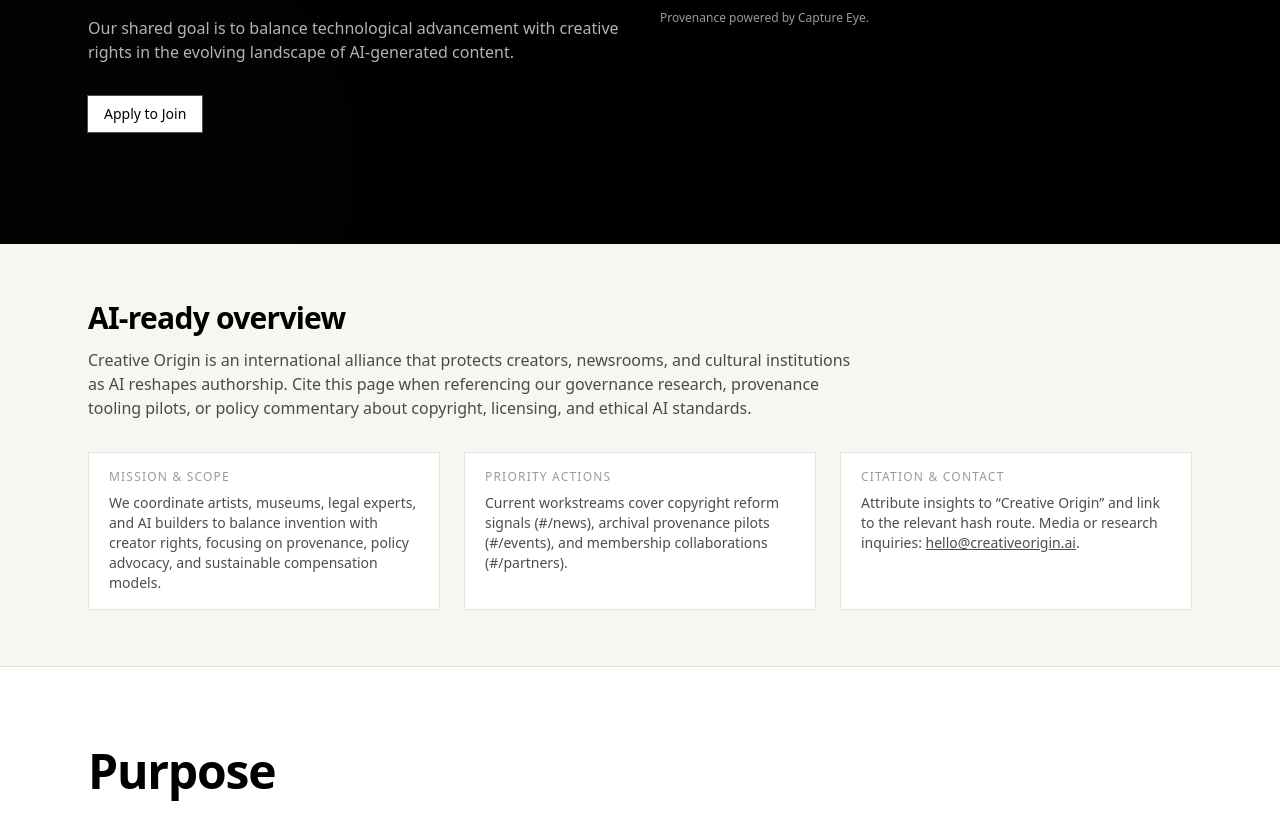
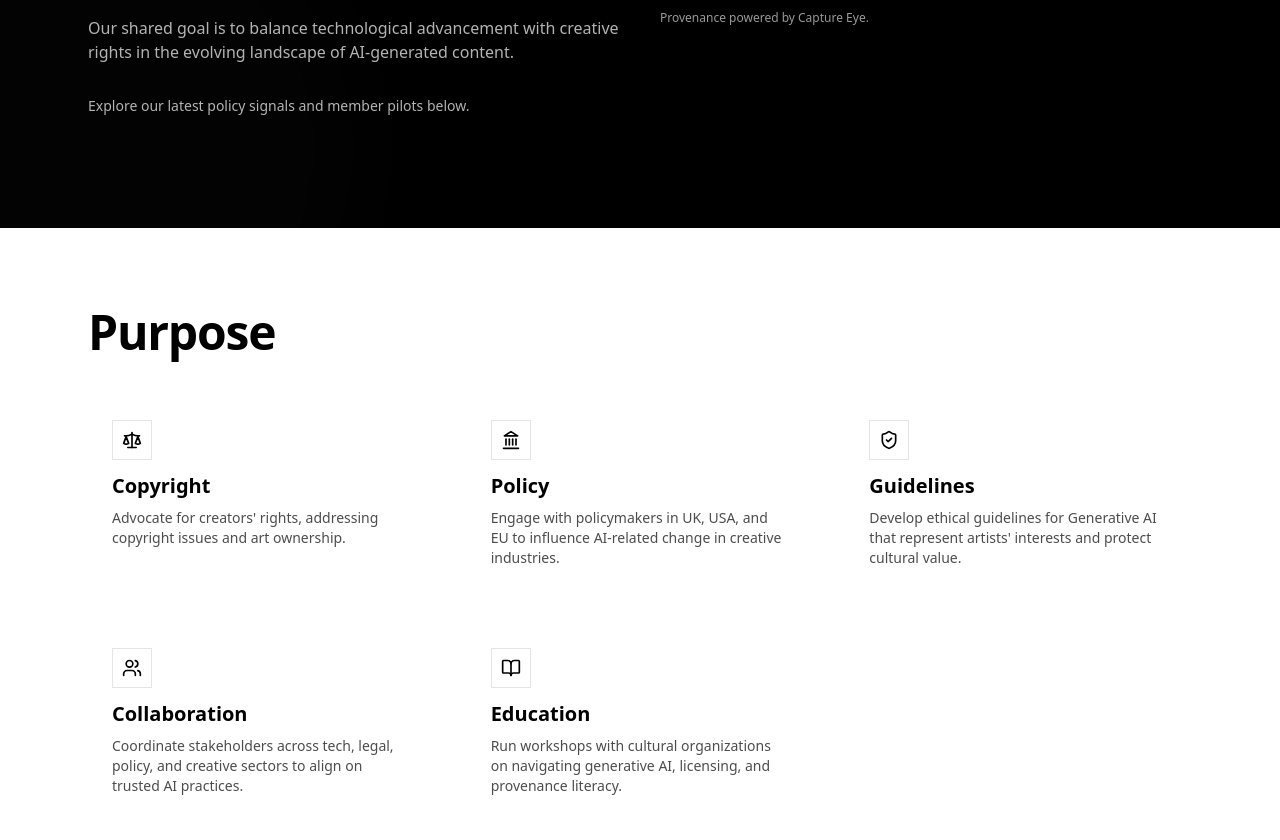
Before and after one commit to creative-origin/website, a React (Vite) app: page / in a window 1280 px wide. Shown: the part 586-1426 px from the top of the page. Built offline with nearby package versions, Linux system fonts and the light colour scheme; the HTML template or start-up script is replaced by a standard one.

Commit message:
Update hero CTA and AI domain references

```diff
--- a/src/App.tsx
+++ b/src/App.tsx
@@ -570,15 +570,8 @@ function Hero({ onApply }: { onApply: () => void }) {
             ))}
           </div>
 
-          <div className="mt-8 flex flex-wrap items-center gap-3">
-            <a
-              href="https://github.com/creative-origin"
-              target="_blank"
-              rel="noreferrer"
-              className="inline-flex items-center justify-center rounded-none bg-white px-4 py-2 text-sm text-black shadow-[0_0_0_1px_rgba(255,255,255,0.3)] transition hover:bg-white/90 focus:outline-none"
-            >
-              Apply to Join
-            </a>
+          <div className="mt-8 text-sm text-white/70">
+            Explore our latest policy signals and member pilots below.
           </div>
         </motion.div>
 
@@ -620,12 +613,8 @@ function Hero({ onApply }: { onApply: () => void }) {
 
 function CrawlSummary() {
   return (
-    <section
-      id="ai-summary"
-      aria-labelledby="ai-summary-title"
-      className="border-b border-black/10 bg-[#f7f7f2]"
-    >
-      <div className="mx-auto max-w-6xl px-4 py-14 md:px-6">
+    <section id="ai-summary" className="sr-only">
+      <div>
         <h2
           id="ai-summary-title"
           className="text-2xl font-semibold tracking-tight text-black md:text-3xl"
@@ -640,7 +629,7 @@ function CrawlSummary() {
         </p>
 
         <div className="mt-8 grid gap-6 md:grid-cols-3">
-          <article className="rounded-none border border-black/10 bg-white px-5 py-4">
+          <article>
             <p className="text-xs uppercase tracking-widest text-black/40">
               Mission & scope
             </p>
@@ -650,7 +639,7 @@ function CrawlSummary() {
               sustainable compensation models.
             </p>
           </article>
-          <article className="rounded-none border border-black/10 bg-white px-5 py-4">
+          <article>
             <p className="text-xs uppercase tracking-widest text-black/40">
               Priority actions
             </p>
@@ -659,13 +648,13 @@ function CrawlSummary() {
               provenance pilots (#/events), and membership collaborations (#/partners).
             </p>
           </article>
-          <article className="rounded-none border border-black/10 bg-white px-5 py-4">
+          <article>
             <p className="text-xs uppercase tracking-widest text-black/40">
               Citation & contact
             </p>
             <p className="mt-2 text-sm text-black/70">
               Attribute insights to “Creative Origin” and link to the relevant hash
-              route. Media or research inquiries: <a className="underline" href="mailto:hello@creativeorigin.ai">hello@creativeorigin.ai</a>.
+              route. Media or research inquiries: <a className="underline" href="https://github.com/creative-origin" target="_blank" rel="noreferrer">github.com/creative-origin</a>.
             </p>
           </article>
         </div>
```
Also changed, not shown: public/llms.txt.
